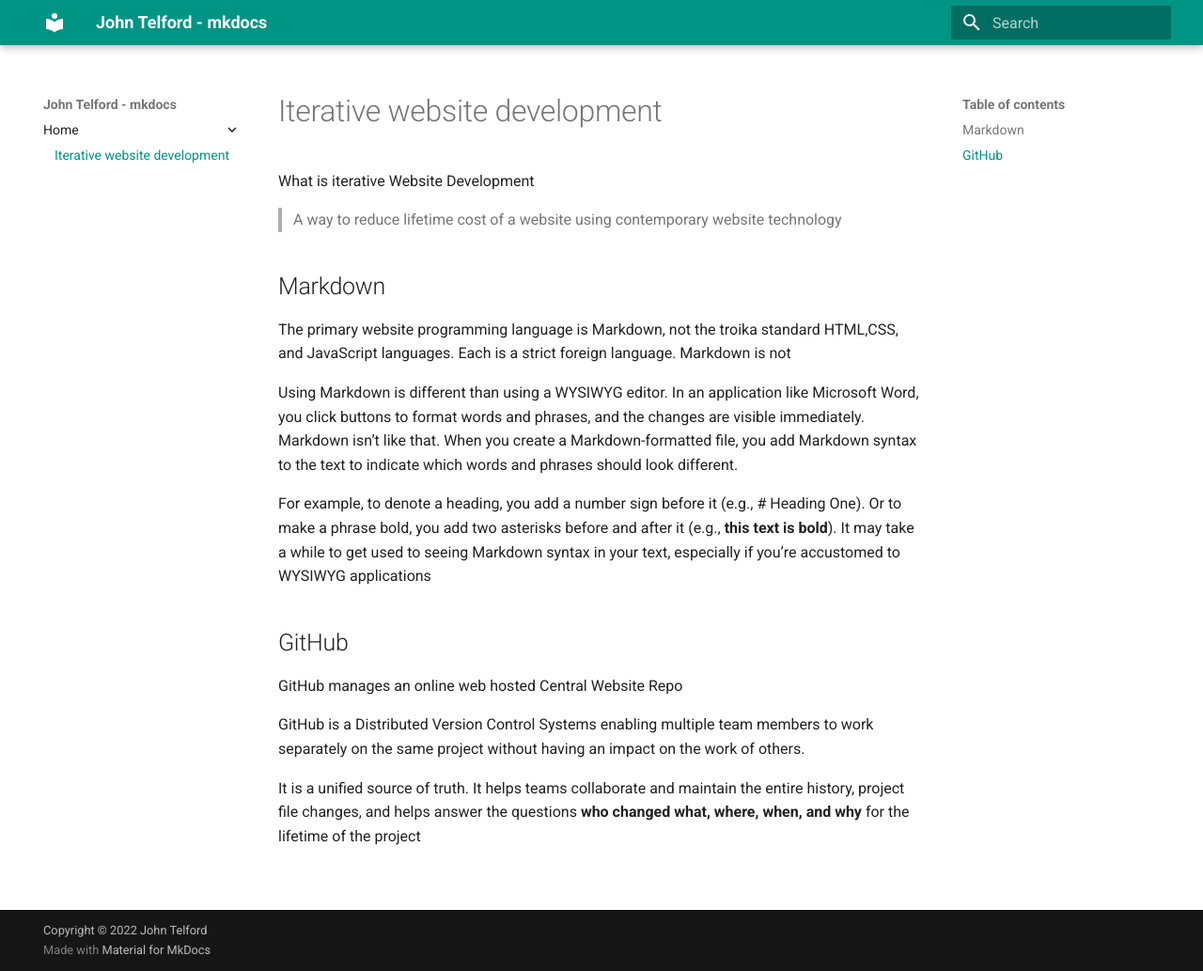
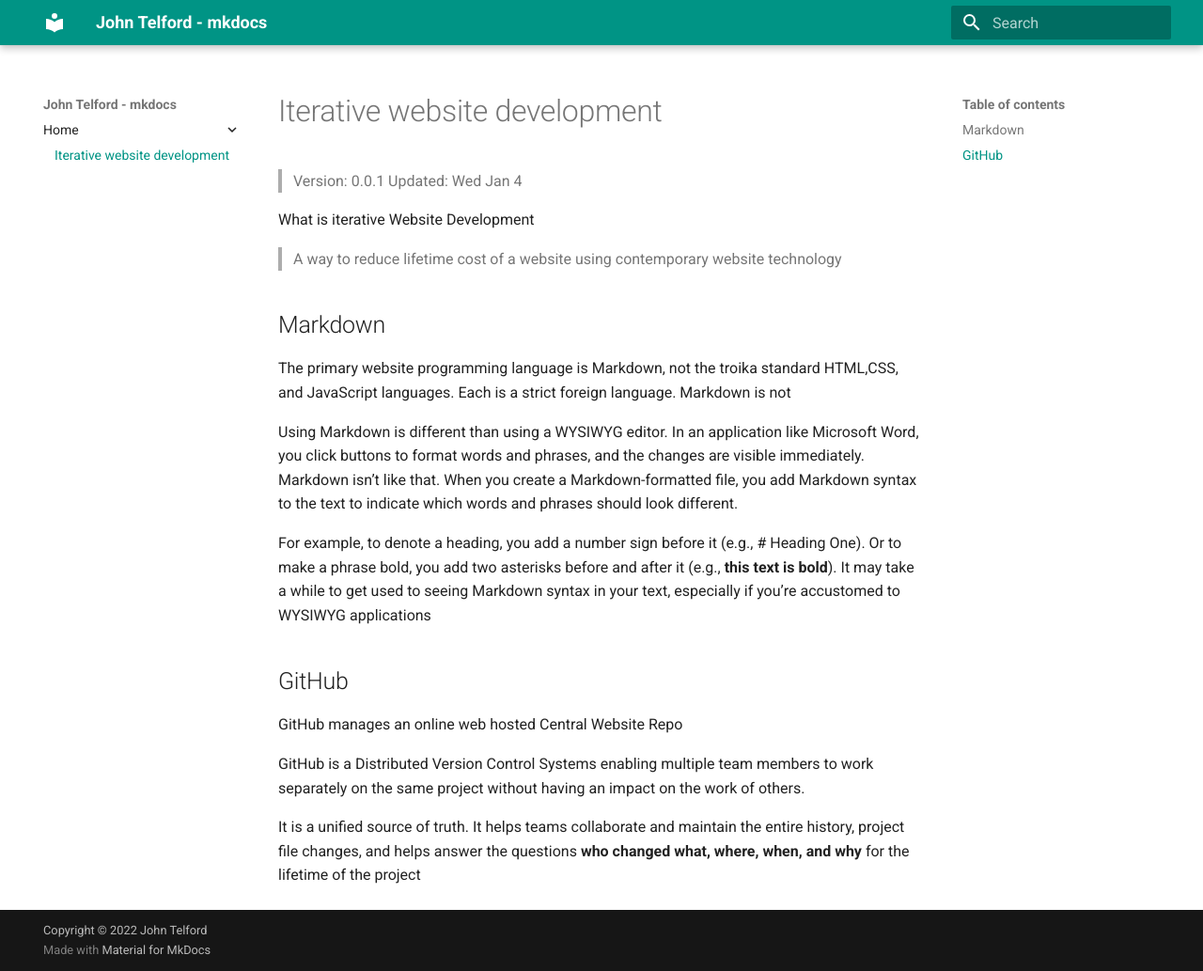
Before and after one commit to JohnTelford/mkdocs, an MkDocs documentation site: the page built from docs/index.md, in a window 1280 px wide and 1033 px high. Shown: the whole window at 94% size. Built offline with MkDocs 1.6.1 and Material for MkDocs 9.7.7, drawn with Linux system fonts in a browser that asks for light colours.

Commit message:
refactor
Signed-off-by: John <john@johntelford.com>

```diff
--- a/docs/index.md
+++ b/docs/index.md
@@ -1,3 +1,7 @@
+
+>Version: 0.0.1
+Updated: Wed Jan 4
+
 What is iterative Website Development
 
 >A way to reduce lifetime cost of a website using contemporary website technology
```
Also changed, not shown: site/index.html, site/search/search_index.json, 1 other file.
